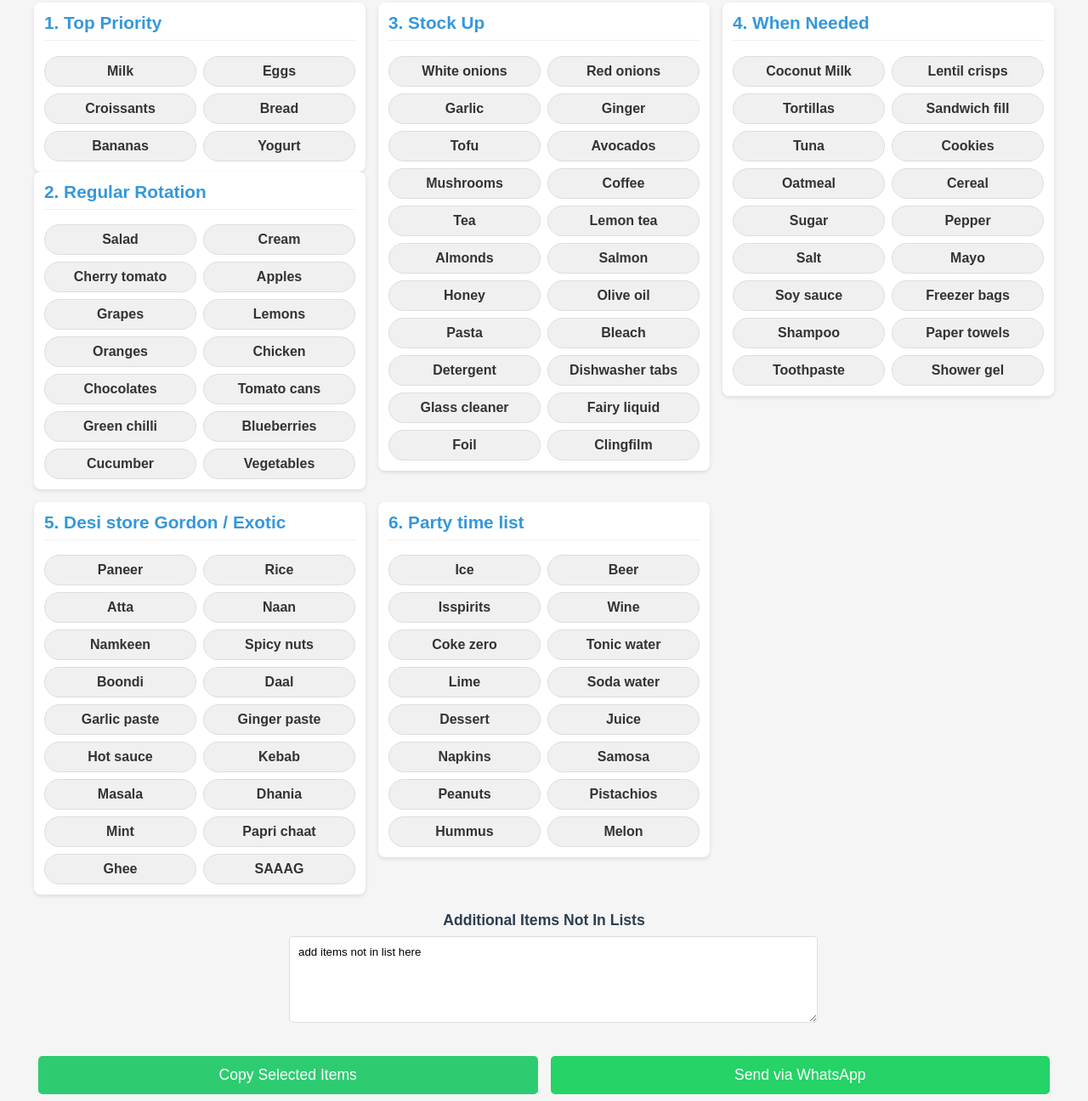
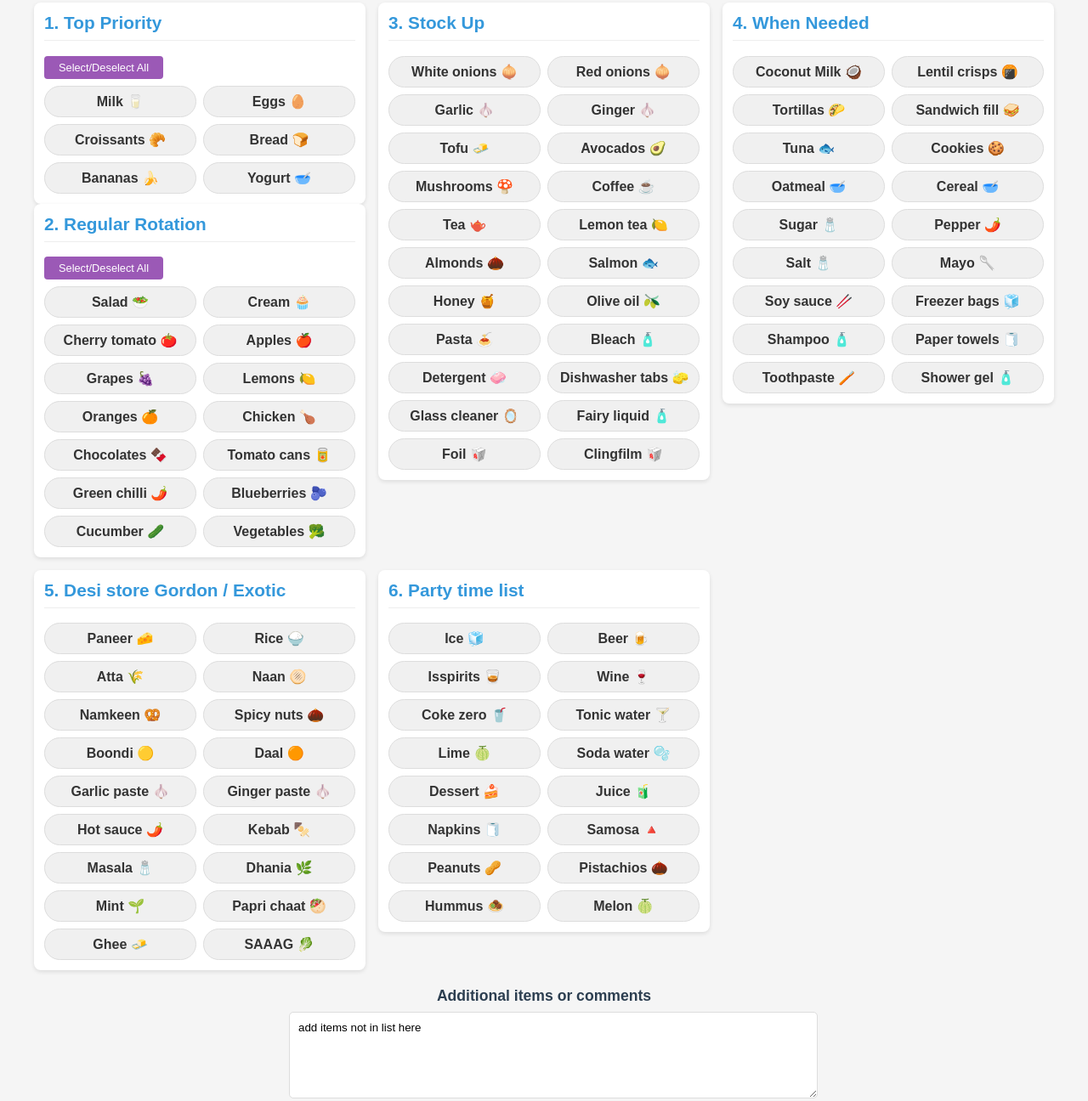
Before and after one commit to Guru656/6able-5hopping-6en, a plain HTML site: page index.html in a window 1280 px wide. Shown: the part 139-1435 px from the top of the page at 85% size. Drawn offline with Linux system fonts and the light colour scheme.

Commit message:
Update index.html

```diff
--- a/index.html
+++ b/index.html
@@ -139,6 +139,20 @@
             font-family: Arial, sans-serif;
             margin-bottom: 15px;
         }
+        .select-all-btn {
+            background-color: #9b59b6;
+            color: white;
+            padding: 6px 10px;
+            border: none;
+            border-radius: 4px;
+            font-size: 0.8rem;
+            cursor: pointer;
+            margin-bottom: 8px;
+            transition: background-color 0.3s;
+        }
+        .select-all-btn:hover {
+            background-color: #8e44ad;
+        }
         @media (min-width: 768px) {
             h1 {
                 font-size: 1.8rem;
@@ -206,33 +220,35 @@
         <div>
             <div class="category">
                 <h2>1. Top Priority</h2>
-                <div class="item-buttons">
-                    <button class="item-btn" data-name="Milk">Milk</button>
-                    <button class="item-btn" data-name="Eggs">Eggs</button>
-                    <button class="item-btn" data-name="Croissants">Croissants</button>
-                    <button class="item-btn" data-name="Bread">Bread</button>
-                    <button class="item-btn" data-name="Bananas">Bananas</button>
-                    <button class="item-btn" data-name="Yogurt">Yogurt</button>
+                <button class="select-all-btn" data-category="top-priority">Select/Deselect All</button>
+                <div class="item-buttons" id="top-priority">
+                    <button class="item-btn" data-name="Milk 🥛">Milk 🥛</button>
+                    <button class="item-btn" data-name="Eggs 🥚">Eggs 🥚</button>
+                    <button class="item-btn" data-name="Croissants 🥐">Croissants 🥐</button>
+                    <button class="item-btn" data-name="Bread 🍞">Bread 🍞</button>
+                    <button class="item-btn" data-name="Bananas 🍌">Bananas 🍌</button>
+                    <button class="item-btn" data-name="Yogurt 🥣">Yogurt 🥣</button>
                 </div>
             </div>
 
             <div class="category">
                 <h2>2. Regular Rotation</h2>
-                <div class="item-buttons">
-                    <button class="item-btn" data-name="Salad">Salad</button>
-                    <button class="item-btn" data-name="Cream">Cream</button>
-                    <button class="item-btn" data-name="Cherry tomato">Cherry tomato</button>
-                    <button class="item-btn" data-name="Apples">Apples</button>
-                    <button class="item-btn" data-name="Grapes">Grapes</button>
-                    <button class="item-btn" data-name="Lemons">Lemons</button>
-                    <button class="item-btn" data-name="Oranges">Oranges</button>
-                    <button class="item-btn" data-name="Chicken">Chicken</button>
-                    <button class="item-btn" data-name="Chocolates">Chocolates</button>
-                    <button class="item-btn" data-name="Tomato cans">Tomato cans</button>
-                    <button class="item-btn" data-name="Green chilli">Green chilli</button>
-                    <button class="item-btn" data-name="Blueberries">Blueberries</button>
-                    <button class="item-btn" data-name="Cucumber">Cucumber</button>
-                    <button class="item-btn" data-name="Vegetables">Vegetables</button>
+                <button class="select-all-btn" data-category="regular-rotation">Select/Deselect All</button>
+                <div class="item-buttons" id="regular-rotation">
+                    <button class="item-btn" data-name="Salad 🥗">Salad 🥗</button>
+                    <button class="item-btn" data-name="Cream 🧁">Cream 🧁</button>
+                    <button class="item-btn" data-name="Cherry tomato 🍅">Cherry tomato 🍅</button>
+                    <button class="item-btn" data-name="Apples 🍎">Apples 🍎</button>
+                    <button class="item-btn" data-name="Grapes 🍇">Grapes 🍇</button>
+                    <button class="item-btn" data-name="Lemons 🍋">Lemons 🍋</button>
+                    <button class="item-btn" data-name="Oranges 🍊">Oranges 🍊</button>
+                    <button class="item-btn" data-name="Chicken 🍗">Chicken 🍗</button>
+                    <button class="item-btn" data-name="Chocolates 🍫">Chocolates 🍫</button>
+                    <button class="item-btn" data-name="Tomato cans 🥫">Tomato cans 🥫</button>
+                    <button class="item-btn" data-name="Green chilli 🌶️">Green chilli 🌶️</button>
+                    <button class="item-btn" data-name="Blueberries 🫐">Blueberries 🫐</button>
+                    <button class="item-btn" data-name="Cucumber 🥒">Cucumber 🥒</button>
+                    <button class="item-btn" data-name="Vegetables 🥦">Vegetables 🥦</button>
                 </div>
             </div>
         </div>
@@ -242,28 +258,28 @@
             <div class="category">
                 <h2>3. Stock Up</h2>
                 <div class="item-buttons">
-                    <button class="item-btn" data-name="White onions">White onions</button>
-                    <button class="item-btn" data-name="Red onions">Red onions</button>
-                    <button class="item-btn" data-name="Garlic">Garlic</button>
-                    <button class="item-btn" data-name="Ginger">Ginger</button>
-                    <button class="item-btn" data-name="Tofu">Tofu</button>
-                    <button class="item-btn" data-name="Avocados">Avocados</button>
-                    <button class="item-btn" data-name="Mushrooms">Mushrooms</button>
-                    <button class="item-btn" data-name="Coffee">Coffee</button>
-                    <button class="item-btn" data-name="Tea">Tea</button>
-                    <button class="item-btn" data-name="Lemon tea">Lemon tea</button>
-                    <button class="item-btn" data-name="Almonds">Almonds</button>
-                    <button class="item-btn" data-name="Salmon">Salmon</button>
-                    <button class="item-btn" data-name="Honey">Honey</button>
-                    <button class="item-btn" data-name="Olive oil">Olive oil</button>
-                    <button class="item-btn" data-name="Pasta">Pasta</button>
-                    <button class="item-btn" data-name="Bleach">Bleach</button>
-                    <button class="item-btn" data-name="Detergent">Detergent</button>
-                    <button class="item-btn" data-name="Dishwasher tabs">Dishwasher tabs</button>
-                    <button class="item-btn" data-name="Glass cleaner">Glass cleaner</button>
-                    <button class="item-btn" data-name="Fairy liquid">Fairy liquid</button>
-                    <button class="item-btn" data-name="Foil">Foil</button>
-                    <button class="item-btn" data-name="Clingfilm">Clingfilm</button>
+                    <button class="item-btn" data-name="White onions 🧅">White onions 🧅</button>
+                    <button class="item-btn" data-name="Red onions 🧅">Red onions 🧅</button>
+                    <button class="item-btn" data-name="Garlic 🧄">Garlic 🧄</button>
+                    <button class="item-btn" data-name="Ginger 🧄">Ginger 🧄</button>
+                    <button class="item-btn" data-name="Tofu 🧈">Tofu 🧈</button>
+                    <button class="item-btn" data-name="Avocados 🥑">Avocados 🥑</button>
+                    <button class="item-btn" data-name="Mushrooms 🍄">Mushrooms 🍄</button>
+                    <button class="item-btn" data-name="Coffee ☕">Coffee ☕</button>
+                    <button class="item-btn" data-name="Tea 🫖">Tea 🫖</button>
+                    <button class="item-btn" data-name="Lemon tea 🍋">Lemon tea 🍋</button>
+                    <button class="item-btn" data-name="Almonds 🌰">Almonds 🌰</button>
+                    <button class="item-btn" data-name="Salmon 🐟">Salmon 🐟</button>
+                    <button class="item-btn" data-name="Honey 🍯">Honey 🍯</button>
+                    <button class="item-btn" data-name="Olive oil 🫒">Olive oil 🫒</button>
+                    <button class="item-btn" data-name="Pasta 🍝">Pasta 🍝</button>
+                    <button class="item-btn" data-name="Bleach 🧴">Bleach 🧴</button>
+                    <button class="item-btn" data-name="Detergent 🧼">Detergent 🧼</button>
+                    <button class="item-btn" data-name="Dishwasher tabs 🧽">Dishwasher tabs 🧽</button>
+                    <button class="item-btn" data-name="Glass cleaner 🪞">Glass cleaner 🪞</button>
+                    <button class="item-btn" data-name="Fairy liquid 🧴">Fairy liquid 🧴</button>
+                    <button class="item-btn" data-name="Foil 🥡">Foil 🥡</button>
+                    <button class="item-btn" data-name="Clingfilm 🥡">Clingfilm 🥡</button>
                 </div>
             </div>
         </div>
@@ -273,24 +289,24 @@
             <div class="category">
                 <h2>4. When Needed</h2>
                 <div class="item-buttons">
-                    <button class="item-btn" data-name="Coconut Milk">Coconut Milk</button>
-                    <button class="item-btn" data-name="Lentil crisps">Lentil crisps</button>
-                    <button class="item-btn" data-name="Tortillas">Tortillas</button>
-                    <button class="item-btn" data-name="Sandwich fill">Sandwich fill</button>
-                    <button class="item-btn" data-name="Tuna">Tuna</button>
-                    <button class="item-btn" data-name="Cookies">Cookies</button>
-                    <button class="item-btn" data-name="Oatmeal">Oatmeal</button>
-                    <button class="item-btn" data-name="Cereal">Cereal</button>
-                    <button class="item-btn" data-name="Sugar">Sugar</button>
-                    <button class="item-btn" data-name="Pepper">Pepper</button>
-                    <button class="item-btn" data-name="Salt">Salt</button>
-                    <button class="item-btn" data-name="Mayo">Mayo</button>
-                    <button class="item-btn" data-name="Soy sauce">Soy sauce</button>
-                    <button class="item-btn" data-name="Freezer bags">Freezer bags</button>
-                    <button class="item-btn" data-name="Shampoo">Shampoo</button>
-                    <button class="item-btn" data-name="Paper towels">Paper towels</button>
-                    <button class="item-btn" data-name="Toothpaste">Toothpaste</button>
-                    <button class="item-btn" data-name="Shower gel">Shower gel</button>
+                    <button class="item-btn" data-name="Coconut Milk 🥥">Coconut Milk 🥥</button>
+                    <button class="item-btn" data-name="Lentil crisps 🍘">Lentil crisps 🍘</button>
+                    <button class="item-btn" data-name="Tortillas 🌮">Tortillas 🌮</button>
+                    <button class="item-btn" data-name="Sandwich fill 🥪">Sandwich fill 🥪</button>
+                    <button class="item-btn" data-name="Tuna 🐟">Tuna 🐟</button>
+                    <button class="item-btn" data-name="Cookies 🍪">Cookies 🍪</button>
+                    <button class="item-btn" data-name="Oatmeal 🥣">Oatmeal 🥣</button>
+                    <button class="item-btn" data-name="Cereal 🥣">Cereal 🥣</button>
+                    <button class="item-btn" data-name="Sugar 🧂">Sugar 🧂</button>
+                    <button class="item-btn" data-name="Pepper 🌶️">Pepper 🌶️</button>
+                    <button class="item-btn" data-name="Salt 🧂">Salt 🧂</button>
+                    <button class="item-btn" data-name="Mayo 🥄">Mayo 🥄</button>
+                    <button class="item-btn" data-name="Soy sauce 🥢">Soy sauce 🥢</button>
+                    <button class="item-btn" data-name="Freezer bags 🧊">Freezer bags 🧊</button>
+                    <button class="item-btn" data-name="Shampoo 🧴">Shampoo 🧴</button>
+                    <button class="item-btn" data-name="Paper towels 🧻">Paper towels 🧻</button>
+                    <button class="item-btn" data-name="Toothpaste 🪥">Toothpaste 🪥</button>
+                    <button class="item-btn" data-name="Shower gel 🧴">Shower gel 🧴</button>
                 </div>
             </div>
         </div>
@@ -300,24 +316,24 @@
             <div class="category">
                 <h2>5. Desi store Gordon / Exotic</h2>
                 <div class="item-buttons">
-                    <button class="item-btn" data-name="Paneer">Paneer</button>
-                    <button class="item-btn" data-name="Rice">Rice</button>
-                    <button class="item-btn" data-name="Atta">Atta</button>
-                    <button class="item-btn" data-name="Naan">Naan</button>
-                    <button class="item-btn" data-name="Namkeen">Namkeen</button>
-                    <button class="item-btn" data-name="Spicy nuts">Spicy nuts</button>
-                    <button class="item-btn" data-name="Boondi">Boondi</button>
-                    <button class="item-btn" data-name="Daal">Daal</button>
-                    <button class="item-btn" data-name="Garlic paste">Garlic paste</button>
-                    <button class="item-btn" data-name="Ginger paste">Ginger paste</button>
-                    <button class="item-btn" data-name="Hot sauce">Hot sauce</button>
-                    <button class="item-btn" data-name="Kebab">Kebab</button>
-                    <button class="item-btn" data-name="Masala">Masala</button>
-                    <button class="item-btn" data-name="Dhania">Dhania</button>
-                    <button class="item-btn" data-name="Mint">Mint</button>
-                    <button class="item-btn" data-name="Papri chaat">Papri chaat</button>
-                    <button class="item-btn" data-name="Ghee">Ghee</button>
-                    <button class="item-btn" data-name="SAAAG">SAAAG</button>
+                    <button class="item-btn" data-name="Paneer 🧀">Paneer 🧀</button>
+                    <button class="item-btn" data-name="Rice 🍚">Rice 🍚</button>
+                    <button class="item-btn" data-name="Atta 🌾">Atta 🌾</button>
+                    <button class="item-btn" data-name="Naan 🫓">Naan 🫓</button>
+                    <button class="item-btn" data-name="Namkeen 🥨">Namkeen 🥨</button>
+                    <button class="item-btn" data-name="Spicy nuts 🌰">Spicy nuts 🌰</button>
+                    <button class="item-btn" data-name="Boondi 🟡">Boondi 🟡</button>
+                    <button class="item-btn" data-name="Daal 🟠">Daal 🟠</button>
+                    <button class="item-btn" data-name="Garlic paste 🧄">Garlic paste 🧄</button>
+                    <button class="item-btn" data-name="Ginger paste 🧄">Ginger paste 🧄</button>
+                    <button class="item-btn" data-name="Hot sauce 🌶️">Hot sauce 🌶️</button>
+                    <button class="item-btn" data-name="Kebab 🍢">Kebab 🍢</button>
+                    <button class="item-btn" data-name="Masala 🧂">Masala 🧂</button>
+                    <button class="item-btn" data-name="Dhania 🌿">Dhania 🌿</button>
+                    <button class="item-btn" data-name="Mint 🌱">Mint 🌱</button>
+                    <button class="item-btn" data-name="Papri chaat 🥙">Papri chaat 🥙</button>
+                    <button class="item-btn" data-name="Ghee 🧈">Ghee 🧈</button>
+                    <button class="item-btn" data-name="SAAAG 🥬">SAAAG 🥬</button>
                 </div>
             </div>
         </div>
@@ -327,30 +343,30 @@
             <div class="category">
                 <h2>6. Party time list</h2>
                 <div class="item-buttons">
-                    <button class="item-btn" data-name="Ice">Ice</button>
-                    <button class="item-btn" data-name="Beer">Beer</button>
-                    <button class="item-btn" data-name="Isspirits">Isspirits</button>
-                    <button class="item-btn" data-name="Wine">Wine</button>
-                    <button class="item-btn" data-name="Coke zero">Coke zero</button>
-                    <button class="item-btn" data-name="Tonic water">Tonic water</button>
-                    <button class="item-btn" data-name="Lime">Lime</button>
-                    <button class="item-btn" data-name="Soda water">Soda water</button>
-                    <button class="item-btn" data-name="Dessert">Dessert</button>
-                    <button class="item-btn" data-name="Juice">Juice</button>
-                    <button class="item-btn" data-name="Napkins">Napkins</button>
-                    <button class="item-btn" data-name="Samosa">Samosa</button>
-                    <button class="item-btn" data-name="Peanuts">Peanuts</button>
-                    <button class="item-btn" data-name="Pistachios">Pistachios</button>
-                    <button class="item-btn" data-name="Hummus">Hummus</button>
-                    <button class="item-btn" data-name="Melon">Melon</button>
+                    <button class="item-btn" data-name="Ice 🧊">Ice 🧊</button>
+                    <button class="item-btn" data-name="Beer 🍺">Beer 🍺</button>
+                    <button class="item-btn" data-name="Isspirits 🥃">Isspirits 🥃</button>
+                    <button class="item-btn" data-name="Wine 🍷">Wine 🍷</button>
+                    <button class="item-btn" data-name="Coke zero 🥤">Coke zero 🥤</button>
+                    <button class="item-btn" data-name="Tonic water 🍸">Tonic water 🍸</button>
+                    <button class="item-btn" data-name="Lime 🍈">Lime 🍈</button>
+                    <button class="item-btn" data-name="Soda water 🫧">Soda water 🫧</button>
+                    <button class="item-btn" data-name="Dessert 🍰">Dessert 🍰</button>
+                    <button class="item-btn" data-name="Juice 🧃">Juice 🧃</button>
+                    <button class="item-btn" data-name="Napkins 🧻">Napkins 🧻</button>
+                    <button class="item-btn" data-name="Samosa 🔺">Samosa 🔺</button>
+                    <button class="item-btn" data-name="Peanuts 🥜">Peanuts 🥜</button>
+                    <button class="item-btn" data-name="Pistachios 🌰">Pistachios 🌰</button>
+                    <button class="item-btn" data-name="Hummus 🧆">Hummus 🧆</button>
+                    <button class="item-btn" data-name="Melon 🍈">Melon 🍈</button>
                 </div>
             </div>
         </div>
     </div>
 
     <div class="additional-items">
-        <h3>Additional Items Not In Lists</h3>
-        <textarea id="additionalItems" placeholder="Enter additional items here (one per line)">add items not in list here</textarea>
+        <h3>Additional items or comments</h3>
+        <textarea id="additionalItems" placeholder="Enter additional items or comments here (one per line)">add items not in list here</textarea>
     </div>
 
     <div class="button-group">
@@ -366,6 +382,26 @@
         document.querySelectorAll('.item-btn').forEach(button => {
             button.addEventListener('click', function() {
                 this.classList.toggle('selected');
+            });
+        });
+
+        // Add select all functionality for specific categories
+        document.querySelectorAll('.select-all-btn').forEach(button => {
+            button.addEventListener('click', function() {
+                const categoryId = this.dataset.category;
+                const categoryItems = document.getElementById(categoryId).querySelectorAll('.item-btn');
+                const allSelected = Array.from(categoryItems).every(item => item.classList.contains('selected'));
+
+                categoryItems.forEach(item => {
+                    if (allSelected) {
+                        item.classList.remove('selected');
+                    } else {
+                        item.classList.add('selected');
+                    }
+                });
+
+                // Update button text
+                this.textContent = allSelected ? 'Select All' : 'Deselect All';
             });
         });
 
```
